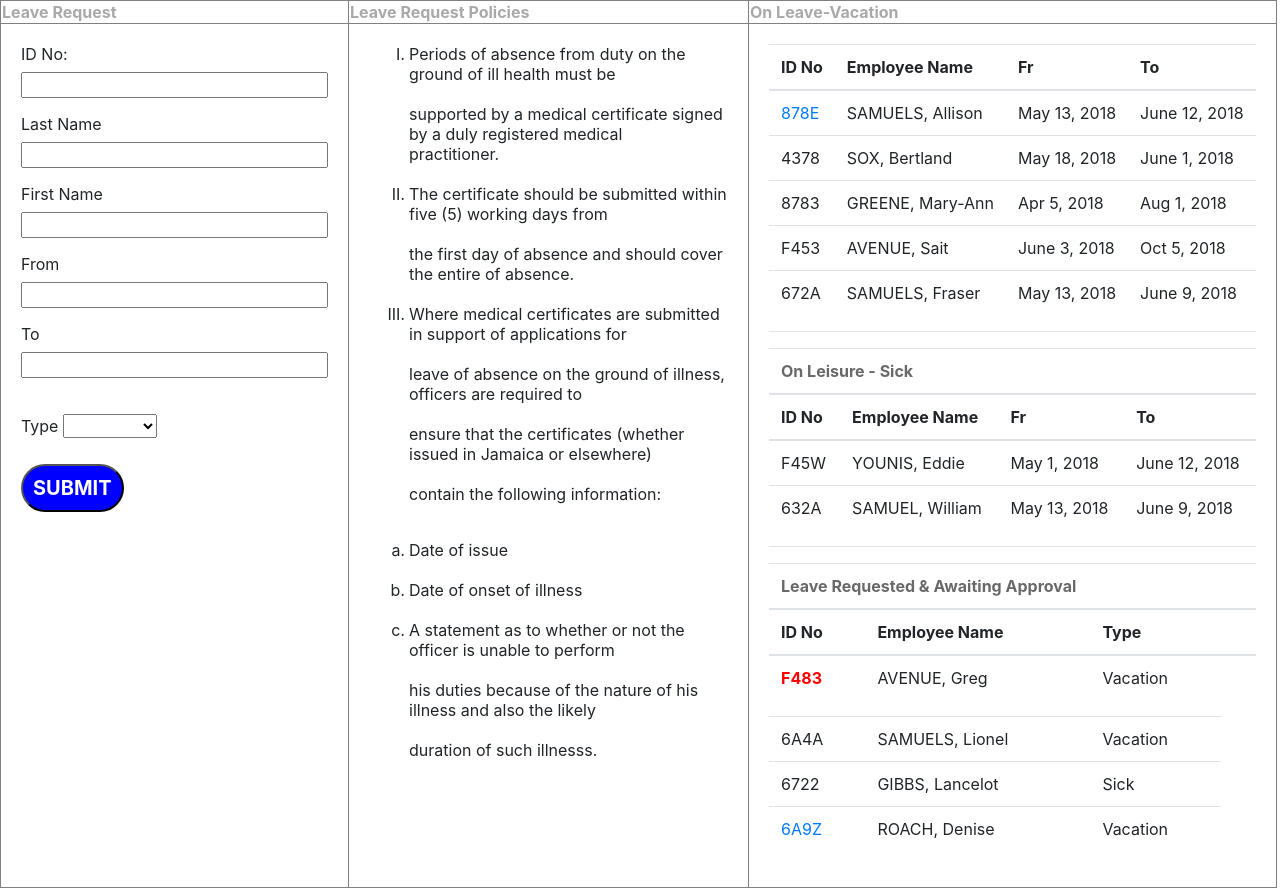
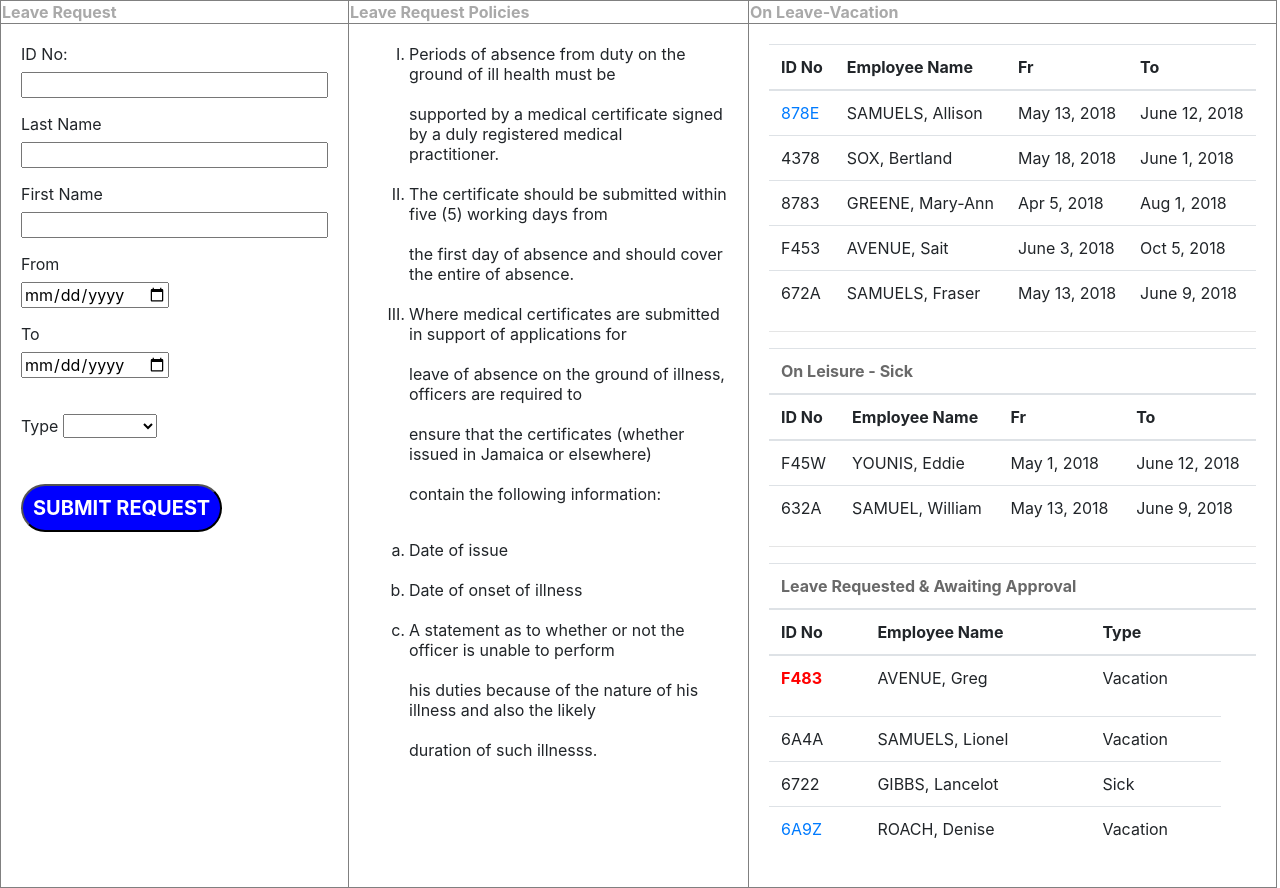
Before and after one commit to WEE17/HR-Department-website-, a plain HTML site: page index.html in a window 1280 px wide. Drawn offline with nearby package versions, Linux system fonts and the light colour scheme.

Commit message:
Update index.html

```diff
--- a/index.html
+++ b/index.html
@@ -21,6 +21,9 @@
 			color:#A9A9A9;
 		}
 
+		.background {
+		          colour:
+		}
         .headspace{
             padding-bottom:15px
         }
@@ -123,13 +126,13 @@
 							<p>
 								<label>From</label>
 								<br>
-								<input From = "From" type = "text, number" size = "25" />
+								<input From = "From" type = "date" size = "25" />
 								<br>
 							</p>
 							<p>
 								<label>To</label>
 								<br>
-								<input To = "To" type = "text, number" size = "25" />
+								<input To = "To" type = "date" size = "25" />
 								<br>
 							</p>
 							<br>
@@ -141,8 +144,8 @@
 									<option>Sick</option>
 									<option>Study</option>
 									<option>Maternity</option>
-								</select><br><br>
-								<input type="submit" value="SUBMIT" id="button1" style="color:white; border-radius:60px;"/>
+								</select><br><br><br>
+								<input type="submit" value="SUBMIT REQUEST" id="button1" style="color:white; border-radius:60px;"/>
 							</p>
 						</form>
 					</td>
```
